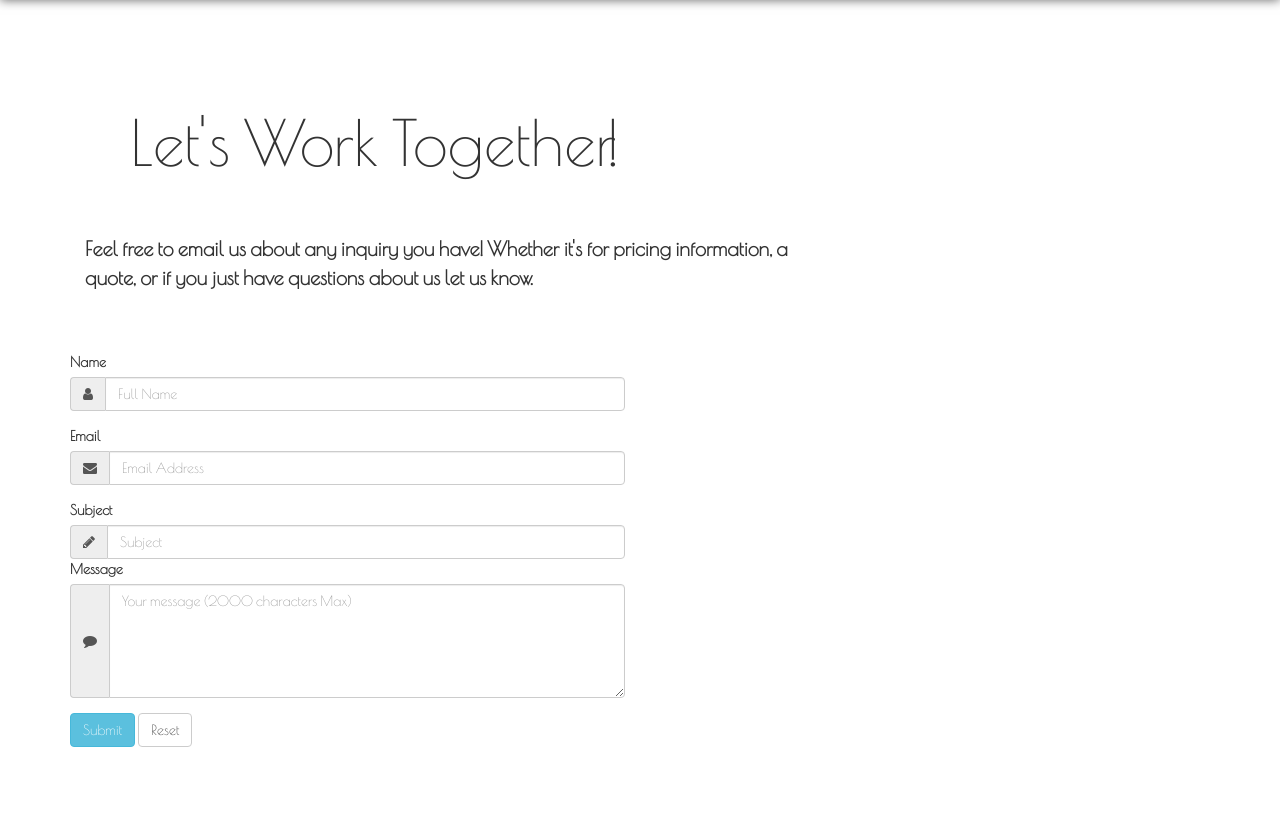
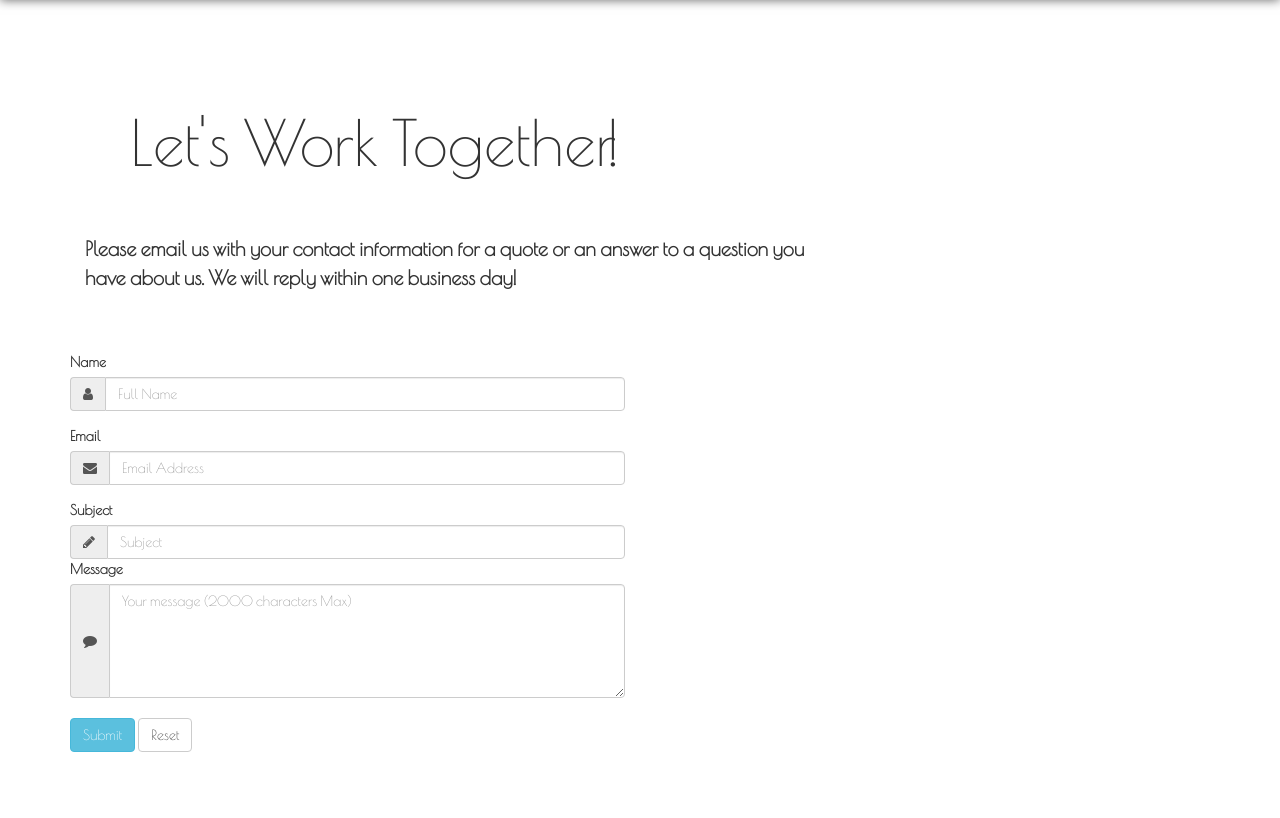
Before and after one commit to ttalcott/travis-pwp, a PHP site: page /contact/index.php in a window 1280 px wide. Shown: the part 80-898 px from the top of the page. Before the commit the page ends 827 px from the top, so only its background shows below. Run offline with PHP 8.4, Linux system fonts and the light colour scheme; some libraries are stand-ins or nearby versions; some web fonts are replaced.

Commit message:
changed 2 things on contact that were buggin, going to change buttons for form

```diff
--- a/public_html/contact/index.php
+++ b/public_html/contact/index.php
@@ -24,7 +24,7 @@ require_once(dirname(__DIR__) . "/php/partials/head-utils.php");
 				</div>
 				<div class="col-md-8 about-section-1">
 					<p class="animated fadeIn">
-						Feel free to email us about any inquiry you have! Whether it's for pricing information, a quote, or if you just have questions about us let us know.
+						Please email us with your contact information for a quote or an answer to a question you have about us. We will reply within one business day!
 					</p>
 				</div>
 			</div>
@@ -32,7 +32,7 @@ require_once(dirname(__DIR__) . "/php/partials/head-utils.php");
 				<div class="row">
 					<div class="col-sm-6">
 
-						<form id="contact-form" class="" method="POST" action="<?php echo $PREFIX; ?>php/mail.php" novalidate>
+						<form id="contact-form" class="animated fadeIn" method="POST" action="<?php echo $PREFIX; ?>php/mail.php" novalidate>
 							<div class="form-group">
 								<label for="name">Name</label>
 								<div class="input-group">
--- a/public_html/css/style.css
+++ b/public_html/css/style.css
@@ -149,6 +149,14 @@ home specific styles
 }
 
 /**********************************
+google recaptcha
+**********************************/
+
+.g-recaptcha {
+	margin: 2rem;
+}
+
+/**********************************
 footer styles
 **********************************/
 .footer {
```
